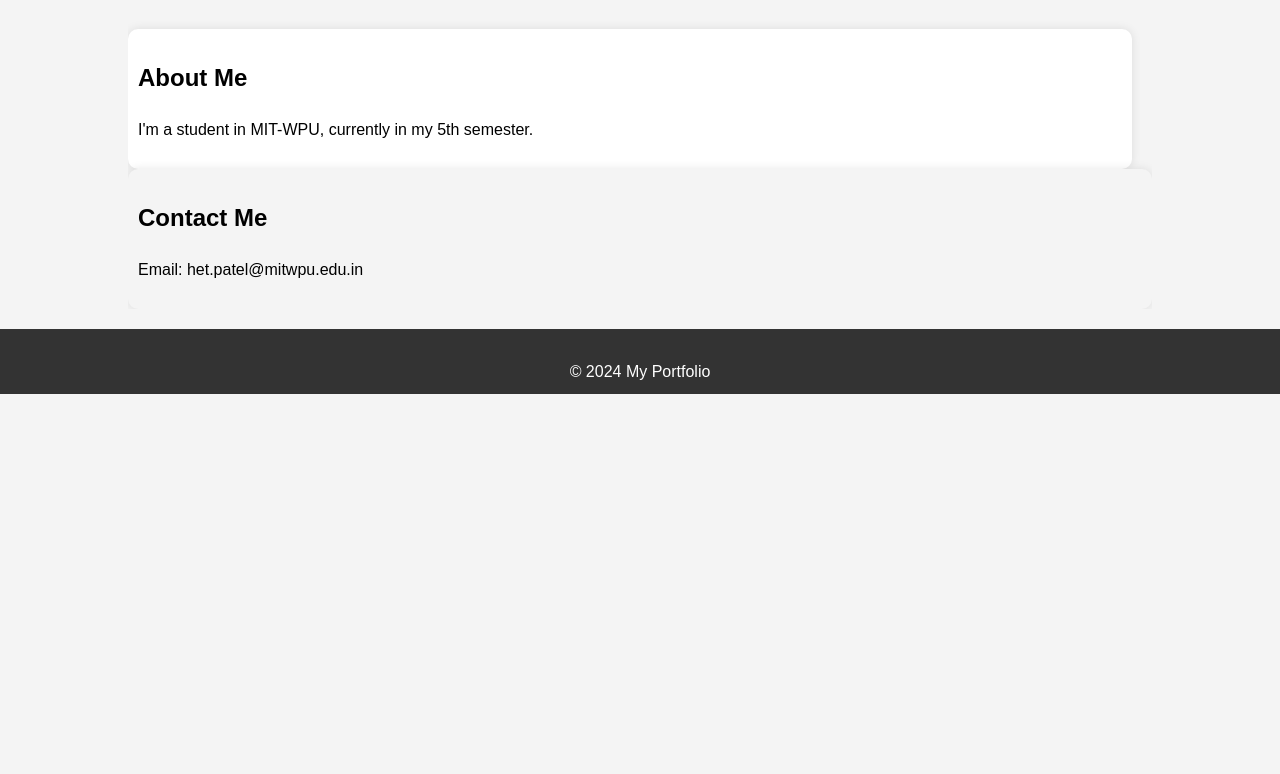
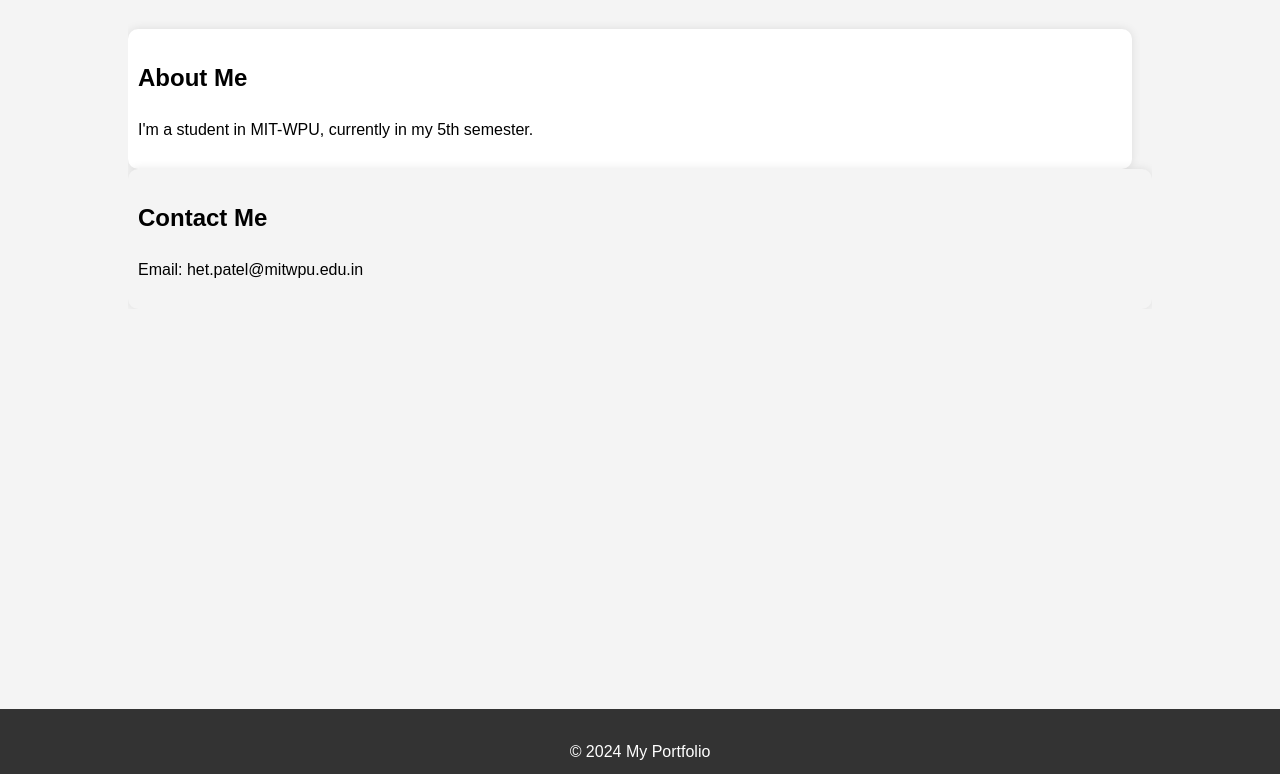
Before and after one commit to HetPatel7069/FSDHet, a plain HTML site: page index.html in a window 1280 px wide. Shown: the part 115-889 px from the top of the page. Before the commit the page ends 800 px from the top, so only its background shows below. Drawn offline with Linux system fonts and the light colour scheme.

Commit message:
third commit

```diff
--- a/styles.css
+++ b/styles.css
@@ -73,7 +73,7 @@ header h1 {
 footer {
     text-align: center;
     padding: 10px;
-    margin-top: 20px;
+    margin-top: 400px;
     background: #333;
     color: #fff;
     clear: both;
```
